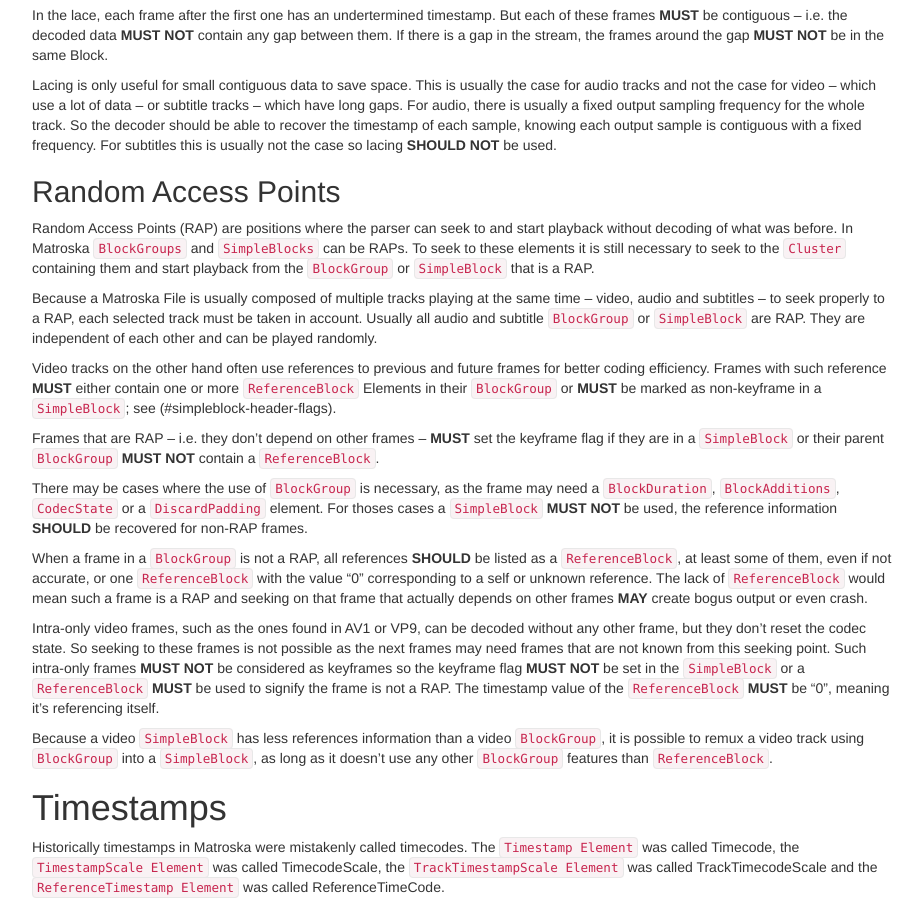
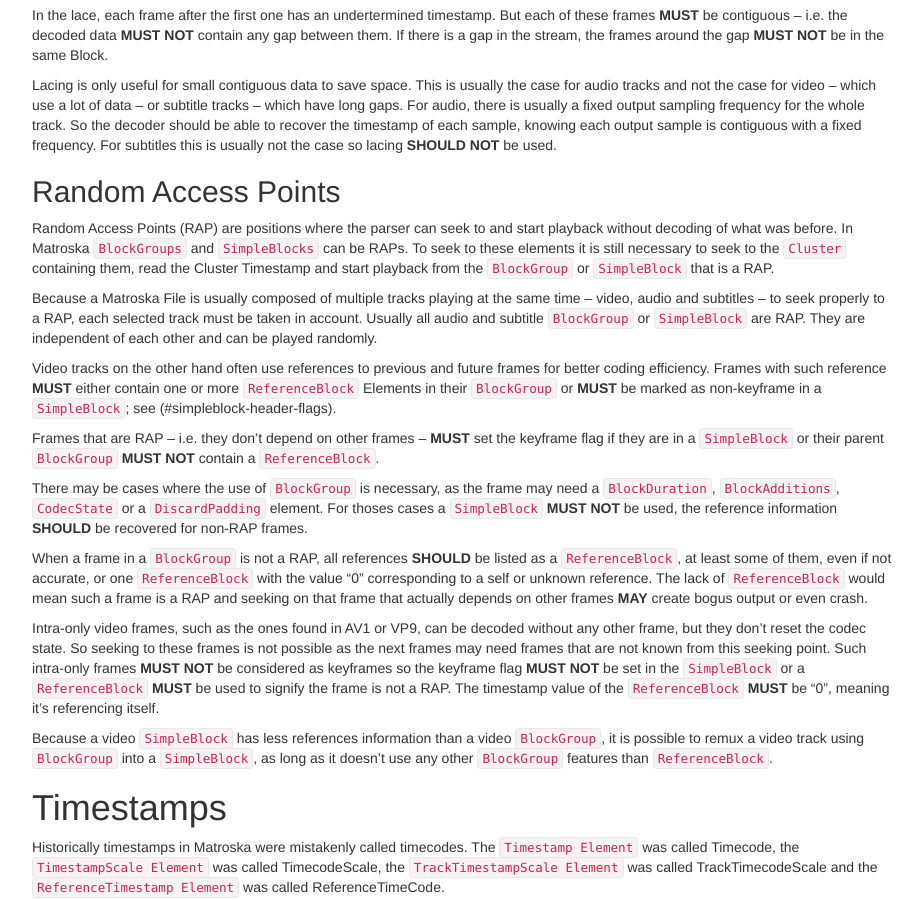
Before and after one commit to ietf-wg-cellar/matroska-specification, a Jekyll site: the page built from notes.md, in a window 1280 px wide and 900 px high, scrolled down 3403 px. Shown: the whole window, without its empty margins (273-1196 px from the left). Built offline with Jekyll 4.4.1, drawn with Linux system fonts in a browser that asks for light colours.

Commit message:
when seeking the Cluster Timestamp needs to be read

```diff
--- a/notes.md
+++ b/notes.md
@@ -263,7 +263,8 @@ For subtitles this is usually not the case so lacing **SHOULD NOT** be used.
 
 Random Access Points (RAP) are positions where the parser can seek to and start playback without decoding
 of what was before. In Matroska `BlockGroups` and `SimpleBlocks` can be RAPs.
-To seek to these elements it is still necessary to seek to the `Cluster` containing them
+To seek to these elements it is still necessary to seek to the `Cluster` containing them,
+read the Cluster Timestamp
 and start playback from the `BlockGroup` or `SimpleBlock` that is a RAP.
 
 Because a Matroska File is usually composed of multiple tracks playing at the same time
```
